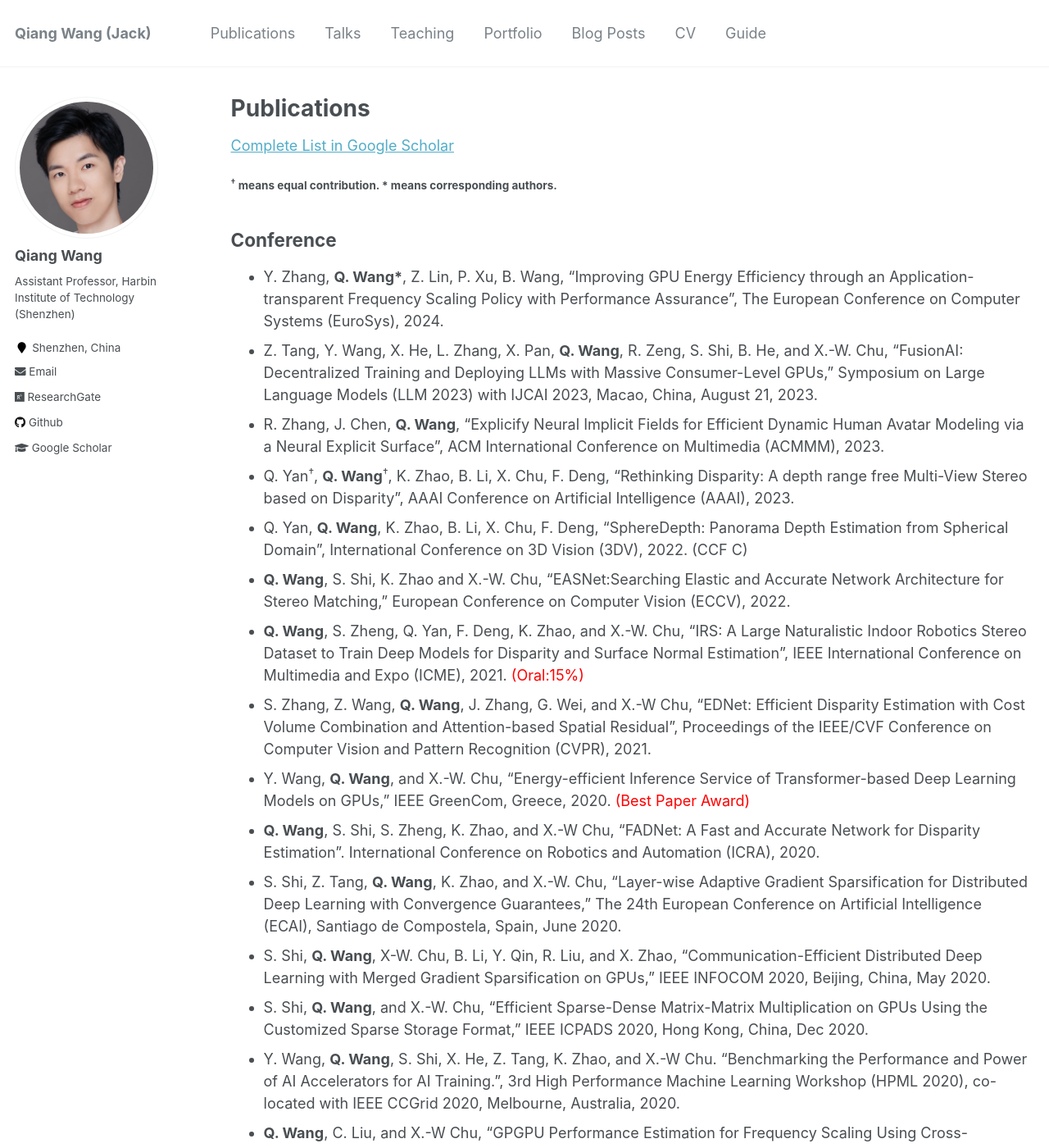
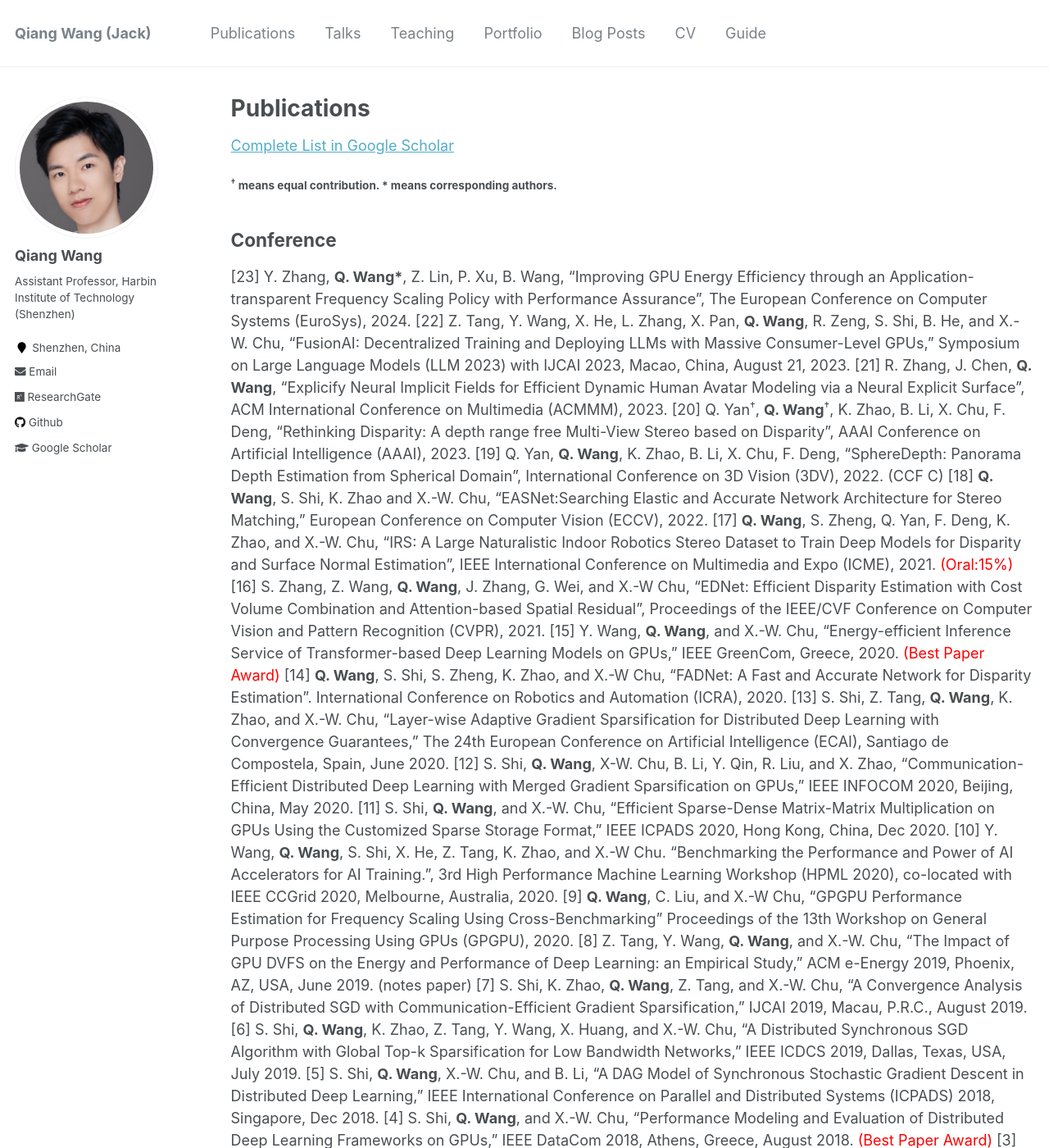
Before and after one commit to blackjack2015/blackjack2015.github.io, a Jekyll site: the page built from _pages/publications.md, in a window 1280 px wide and 1400 px high. Shown: the whole window at 82% size. Built offline with Jekyll 4.4.1, drawn with Linux system fonts in a browser that asks for light colours; some of the changed text lies outside the part shown.

Commit message:
Update publications.md

```diff
--- a/_pages/publications.md
+++ b/_pages/publications.md
@@ -20,40 +20,40 @@ author_profile: true
 #### <sup>&dagger;</sup> means equal contribution. \* means corresponding authors.
 
 ## Conference
-+ Y. Zhang, **Q. Wang\***, Z. Lin, P. Xu, B. Wang, "Improving GPU Energy Efficiency through an Application-transparent Frequency Scaling Policy with Performance Assurance", The European Conference on Computer Systems (EuroSys), 2024.
-+ Z. Tang, Y. Wang, X. He, L. Zhang, X. Pan, **Q. Wang**, R. Zeng, S. Shi, B. He, and X.-W. Chu, "FusionAI: Decentralized Training and Deploying LLMs with Massive Consumer-Level GPUs," Symposium on Large Language Models (LLM 2023) with IJCAI 2023, Macao, China, August 21, 2023.
-+ R. Zhang, J. Chen, **Q. Wang**, "Explicify Neural Implicit Fields for Efficient Dynamic Human Avatar Modeling via a Neural Explicit Surface", ACM International Conference on Multimedia (ACMMM), 2023.
-+ Q. Yan<sup>&dagger;</sup>, **Q. Wang**<sup>&dagger;</sup>, K. Zhao, B. Li, X. Chu, F. Deng, "Rethinking Disparity: A depth range free Multi-View Stereo based on Disparity", AAAI Conference on Artificial Intelligence (AAAI), 2023.
-+ Q. Yan, **Q. Wang**, K. Zhao, B. Li, X. Chu, F. Deng, "SphereDepth: Panorama Depth Estimation from Spherical Domain", International Conference on 3D Vision (3DV), 2022. (CCF C)
-+ **Q. Wang**, S. Shi, K. Zhao and X.-W. Chu, "EASNet:Searching Elastic and Accurate Network Architecture for Stereo Matching," European Conference on Computer Vision (ECCV), 2022.
-+ **Q. Wang**, S. Zheng, Q. Yan, F. Deng, K. Zhao, and X.-W. Chu, "IRS: A Large Naturalistic Indoor Robotics Stereo Dataset to Train Deep Models for Disparity and Surface Normal Estimation", IEEE International Conference on Multimedia and Expo (ICME), 2021. <font color='red'>(Oral:15%)</font>
-+ S. Zhang, Z. Wang, **Q. Wang**, J. Zhang, G. Wei, and X.-W Chu, "EDNet: Efficient Disparity Estimation with Cost Volume Combination and Attention-based Spatial Residual", Proceedings of the IEEE/CVF Conference on Computer Vision and Pattern Recognition (CVPR), 2021.
-+ Y. Wang, **Q. Wang**, and X.-W. Chu, "Energy-efficient Inference Service of Transformer-based Deep Learning Models on GPUs," IEEE GreenCom, Greece, 2020. <font color='red'>(Best Paper Award)</font>
-+ **Q. Wang**, S. Shi, S. Zheng, K. Zhao, and X.-W Chu, "FADNet: A Fast and Accurate Network for Disparity Estimation". International Conference on Robotics and Automation (ICRA), 2020.
-+ S. Shi, Z. Tang, **Q. Wang**, K. Zhao, and X.-W. Chu, "Layer-wise Adaptive Gradient Sparsification for Distributed Deep Learning with Convergence Guarantees," The 24th European Conference on Artificial Intelligence (ECAI), Santiago de Compostela, Spain, June 2020.
-+ S. Shi, **Q. Wang**, X-W. Chu, B. Li, Y. Qin, R. Liu, and X. Zhao, "Communication-Efficient Distributed Deep Learning with Merged Gradient Sparsification on GPUs," IEEE INFOCOM 2020, Beijing, China, May 2020.
-+ S. Shi, **Q. Wang**, and X.-W. Chu, "Efficient Sparse-Dense Matrix-Matrix Multiplication on GPUs Using the Customized Sparse Storage Format," IEEE ICPADS 2020, Hong Kong, China, Dec 2020.
-+ Y. Wang, **Q. Wang**, S. Shi, X. He, Z. Tang, K. Zhao, and X.-W Chu. "Benchmarking the Performance and Power of AI Accelerators for AI Training.", 3rd High Performance Machine Learning Workshop (HPML 2020), co-located with IEEE CCGrid 2020, Melbourne, Australia, 2020.
-+ **Q. Wang**, C. Liu, and X.-W Chu, "GPGPU Performance Estimation for Frequency Scaling Using Cross-Benchmarking" Proceedings of the 13th Workshop on General Purpose Processing Using GPUs (GPGPU), 2020.
-+ Z. Tang, Y. Wang, **Q. Wang**, and X.-W. Chu, "The Impact of GPU DVFS on the Energy and Performance of Deep Learning: an Empirical Study," ACM e-Energy 2019, Phoenix, AZ, USA, June 2019. (notes paper)
-+ S. Shi, K. Zhao, **Q. Wang**, Z. Tang, and X.-W. Chu, "A Convergence Analysis of Distributed SGD with Communication-Efficient Gradient Sparsification," IJCAI 2019, Macau, P.R.C., August 2019.
-+ S. Shi, **Q. Wang**, K. Zhao, Z. Tang, Y. Wang, X. Huang, and X.-W. Chu, "A Distributed Synchronous SGD Algorithm with Global Top-k Sparsification for Low Bandwidth Networks," IEEE ICDCS 2019, Dallas, Texas, USA, July 2019.
-+ S. Shi, **Q. Wang**, X.-W. Chu, and B. Li, "A DAG Model of Synchronous Stochastic Gradient Descent in Distributed Deep Learning," IEEE International Conference on Parallel and Distributed Systems (ICPADS) 2018, Singapore, Dec 2018.
-+ S. Shi, **Q. Wang**, and X.-W. Chu, "Performance Modeling and Evaluation of Distributed Deep Learning Frameworks on GPUs," IEEE DataCom 2018, Athens, Greece, August 2018. <font color='red'>(Best Paper Award)</font>
-+ **Q. Wang** and X.-W. Chu, "GPGPU Performance Estimation with Core and Memory Frequency Scaling," IEEE International Conference on Parallel and Distributed Systems (ICPADS) 2018, Singapore, Dec 2018. [A poster of this work has been presented at The International Conference for High Performance Computing, Networking, Storage, and Analysis (SC18), Dallas, USA, Nov 2018.]
-+ **Q. Wang**, P. Xu, Y. Zhang, and X.-W. Chu, "EPPMiner: An Extended Benchmark Suite for Energy, Power and Performance Characterization of Heterogeneous Architecture," ACM e-Energy 2017, Hong Kong, May 2017. <font color='red'>(Best Paper Finalist)</font>
-+ S. Shi, **Q. Wang**, P. Xu, and X.-W. Chu, "Benchmarking State-of-the-Art Deep Learning Software Tools," the 7th International Conference on Cloud Computing and Big Data (CCBD 2016), Macau, China, Nov 2016.
+[23] Y. Zhang, **Q. Wang\***, Z. Lin, P. Xu, B. Wang, "Improving GPU Energy Efficiency through an Application-transparent Frequency Scaling Policy with Performance Assurance", The European Conference on Computer Systems (EuroSys), 2024.
+[22] Z. Tang, Y. Wang, X. He, L. Zhang, X. Pan, **Q. Wang**, R. Zeng, S. Shi, B. He, and X.-W. Chu, "FusionAI: Decentralized Training and Deploying LLMs with Massive Consumer-Level GPUs," Symposium on Large Language Models (LLM 2023) with IJCAI 2023, Macao, China, August 21, 2023.
+[21] R. Zhang, J. Chen, **Q. Wang**, "Explicify Neural Implicit Fields for Efficient Dynamic Human Avatar Modeling via a Neural Explicit Surface", ACM International Conference on Multimedia (ACMMM), 2023.
+[20] Q. Yan<sup>&dagger;</sup>, **Q. Wang**<sup>&dagger;</sup>, K. Zhao, B. Li, X. Chu, F. Deng, "Rethinking Disparity: A depth range free Multi-View Stereo based on Disparity", AAAI Conference on Artificial Intelligence (AAAI), 2023.
+[19] Q. Yan, **Q. Wang**, K. Zhao, B. Li, X. Chu, F. Deng, "SphereDepth: Panorama Depth Estimation from Spherical Domain", International Conference on 3D Vision (3DV), 2022. (CCF C)
+[18] **Q. Wang**, S. Shi, K. Zhao and X.-W. Chu, "EASNet:Searching Elastic and Accurate Network Architecture for Stereo Matching," European Conference on Computer Vision (ECCV), 2022.
+[17] **Q. Wang**, S. Zheng, Q. Yan, F. Deng, K. Zhao, and X.-W. Chu, "IRS: A Large Naturalistic Indoor Robotics Stereo Dataset to Train Deep Models for Disparity and Surface Normal Estimation", IEEE International Conference on Multimedia and Expo (ICME), 2021. <font color='red'>(Oral:15%)</font>
+[16] S. Zhang, Z. Wang, **Q. Wang**, J. Zhang, G. Wei, and X.-W Chu, "EDNet: Efficient Disparity Estimation with Cost Volume Combination and Attention-based Spatial Residual", Proceedings of the IEEE/CVF Conference on Computer Vision and Pattern Recognition (CVPR), 2021.
+[15] Y. Wang, **Q. Wang**, and X.-W. Chu, "Energy-efficient Inference Service of Transformer-based Deep Learning Models on GPUs," IEEE GreenCom, Greece, 2020. <font color='red'>(Best Paper Award)</font>
+[14] **Q. Wang**, S. Shi, S. Zheng, K. Zhao, and X.-W Chu, "FADNet: A Fast and Accurate Network for Disparity Estimation". International Conference on Robotics and Automation (ICRA), 2020.
+[13] S. Shi, Z. Tang, **Q. Wang**, K. Zhao, and X.-W. Chu, "Layer-wise Adaptive Gradient Sparsification for Distributed Deep Learning with Convergence Guarantees," The 24th European Conference on Artificial Intelligence (ECAI), Santiago de Compostela, Spain, June 2020.
+[12] S. Shi, **Q. Wang**, X-W. Chu, B. Li, Y. Qin, R. Liu, and X. Zhao, "Communication-Efficient Distributed Deep Learning with Merged Gradient Sparsification on GPUs," IEEE INFOCOM 2020, Beijing, China, May 2020.
+[11] S. Shi, **Q. Wang**, and X.-W. Chu, "Efficient Sparse-Dense Matrix-Matrix Multiplication on GPUs Using the Customized Sparse Storage Format," IEEE ICPADS 2020, Hong Kong, China, Dec 2020.
+[10] Y. Wang, **Q. Wang**, S. Shi, X. He, Z. Tang, K. Zhao, and X.-W Chu. "Benchmarking the Performance and Power of AI Accelerators for AI Training.", 3rd High Performance Machine Learning Workshop (HPML 2020), co-located with IEEE CCGrid 2020, Melbourne, Australia, 2020.
+[9] **Q. Wang**, C. Liu, and X.-W Chu, "GPGPU Performance Estimation for Frequency Scaling Using Cross-Benchmarking" Proceedings of the 13th Workshop on General Purpose Processing Using GPUs (GPGPU), 2020.
+[8] Z. Tang, Y. Wang, **Q. Wang**, and X.-W. Chu, "The Impact of GPU DVFS on the Energy and Performance of Deep Learning: an Empirical Study," ACM e-Energy 2019, Phoenix, AZ, USA, June 2019. (notes paper)
+[7] S. Shi, K. Zhao, **Q. Wang**, Z. Tang, and X.-W. Chu, "A Convergence Analysis of Distributed SGD with Communication-Efficient Gradient Sparsification," IJCAI 2019, Macau, P.R.C., August 2019.
+[6] S. Shi, **Q. Wang**, K. Zhao, Z. Tang, Y. Wang, X. Huang, and X.-W. Chu, "A Distributed Synchronous SGD Algorithm with Global Top-k Sparsification for Low Bandwidth Networks," IEEE ICDCS 2019, Dallas, Texas, USA, July 2019.
+[5] S. Shi, **Q. Wang**, X.-W. Chu, and B. Li, "A DAG Model of Synchronous Stochastic Gradient Descent in Distributed Deep Learning," IEEE International Conference on Parallel and Distributed Systems (ICPADS) 2018, Singapore, Dec 2018.
+[4] S. Shi, **Q. Wang**, and X.-W. Chu, "Performance Modeling and Evaluation of Distributed Deep Learning Frameworks on GPUs," IEEE DataCom 2018, Athens, Greece, August 2018. <font color='red'>(Best Paper Award)</font>
+[3] **Q. Wang** and X.-W. Chu, "GPGPU Performance Estimation with Core and Memory Frequency Scaling," IEEE International Conference on Parallel and Distributed Systems (ICPADS) 2018, Singapore, Dec 2018. [A poster of this work has been presented at The International Conference for High Performance Computing, Networking, Storage, and Analysis (SC18), Dallas, USA, Nov 2018.]
+[2] **Q. Wang**, P. Xu, Y. Zhang, and X.-W. Chu, "EPPMiner: An Extended Benchmark Suite for Energy, Power and Performance Characterization of Heterogeneous Architecture," ACM e-Energy 2017, Hong Kong, May 2017. <font color='red'>(Best Paper Finalist)</font>
+[1] S. Shi, **Q. Wang**, P. Xu, and X.-W. Chu, "Benchmarking State-of-the-Art Deep Learning Software Tools," the 7th International Conference on Cloud Computing and Big Data (CCBD 2016), Macau, China, Nov 2016.
 
 ## Journal
-+ **Q. Wang**, X. Mei, X.-W. Chu, H. Liu, Y.-W. Leung, and Z. Li, “Energy-aware Non-preemptive Task Scheduling with Deadline Constraint in DVFS-enabled Heterogeneous Clusters,” IEEE Transactions on Parallel and Distributed Systems (TPDS), 2022.
-+ W. Xing, J. Chen, Z. Yang, **Q. Wang**, Y. Guo, "Scale-Consistent Fusion: From Heterogeneous Local Sampling to Global Immersive Rendering", IEEE Transactions on Image Processing (TIP), 2022.
-+ Y. Wang, **Q. Wang** and X.-W. Chu, "Energy-efficient Online Scheduling of Transformer Inference Services on GPU Servers," IEEE Transactions on Green Communications and Networking (TGCN), 2022.
-+ **Q. Wang** and X.-W, Chu, "GPGPU Performance Estimation with Core and Memory Frequency Scaling," IEEE Transactions on Parallel and Distributed Systems, Vol. 31, No. 12, pages 2865-2881, Dec 2020.
-+ C. Liu<sup>&dagger;</sup>, **Q. Wang**<sup>&dagger;</sup> and X.-W, Chu, "ESetStore: an Erasure-coded Storage System with Fast Data Recovery," IEEE Transactions on Parallel and Distributed Systems (TPDS). 2020.
-+ C. Liu, **Q. Wang**, X.-W. Chu, and Y.-W. Leung, "G-CRS: GPU Accelerated Cauchy Reed-Solomon Coding," IEEE Transactions on Parallel and Distributed Systems (TPDS), Vol. 29, No. 7, pages 1482-1498, July 2018.
-+ **Q. Wang** and X.-W. Chu, "GPGPU Power Estimation with Core and Memory Frequency Scaling," ACM SIGMETRICS Performance Evaluation Review, October 2017.
-+ X. Mei, **Q. Wang**, and X.-W. Chu, "A Survey and Measurement Study of GPU DVFS on Energy Conservation," Digital Communications and Networks, 2017.
+[8] **Q. Wang**, X. Mei, X.-W. Chu, H. Liu, Y.-W. Leung, and Z. Li, “Energy-aware Non-preemptive Task Scheduling with Deadline Constraint in DVFS-enabled Heterogeneous Clusters,” IEEE Transactions on Parallel and Distributed Systems (TPDS), 2022.
+[7] W. Xing, J. Chen, Z. Yang, **Q. Wang**, Y. Guo, "Scale-Consistent Fusion: From Heterogeneous Local Sampling to Global Immersive Rendering", IEEE Transactions on Image Processing (TIP), 2022.
+[6] Y. Wang, **Q. Wang** and X.-W. Chu, "Energy-efficient Online Scheduling of Transformer Inference Services on GPU Servers," IEEE Transactions on Green Communications and Networking (TGCN), 2022.
+[5] **Q. Wang** and X.-W, Chu, "GPGPU Performance Estimation with Core and Memory Frequency Scaling," IEEE Transactions on Parallel and Distributed Systems, Vol. 31, No. 12, pages 2865-2881, Dec 2020.
+[4] C. Liu<sup>&dagger;</sup>, **Q. Wang**<sup>&dagger;</sup> and X.-W, Chu, "ESetStore: an Erasure-coded Storage System with Fast Data Recovery," IEEE Transactions on Parallel and Distributed Systems (TPDS). 2020.
+[3] C. Liu, **Q. Wang**, X.-W. Chu, and Y.-W. Leung, "G-CRS: GPU Accelerated Cauchy Reed-Solomon Coding," IEEE Transactions on Parallel and Distributed Systems (TPDS), Vol. 29, No. 7, pages 1482-1498, July 2018.
+[2] **Q. Wang** and X.-W. Chu, "GPGPU Power Estimation with Core and Memory Frequency Scaling," ACM SIGMETRICS Performance Evaluation Review, October 2017.
+[1] X. Mei, **Q. Wang**, and X.-W. Chu, "A Survey and Measurement Study of GPU DVFS on Energy Conservation," Digital Communications and Networks, 2017.
 
 ## Preprint
-+ **Q. Wang**, S. Shi, S. Zheng, K. Zhao, X-W. Chu, "FADNet++: Real-Time and Accurate Disparity Estimation with Configurable Networks", arXiv preprint arXiv:2110.02582.
-+ **Q. Wang**, S. Shi, C. Wang, X-W. Chu, "Communication Contention Aware Scheduling of Multiple Deep Learning Training Jobs", arXiv preprint arXiv:2002.10105.
+[2] **Q. Wang**, S. Shi, S. Zheng, K. Zhao, X-W. Chu, "FADNet++: Real-Time and Accurate Disparity Estimation with Configurable Networks", arXiv preprint arXiv:2110.02582.
+[1] **Q. Wang**, S. Shi, C. Wang, X-W. Chu, "Communication Contention Aware Scheduling of Multiple Deep Learning Training Jobs", arXiv preprint arXiv:2002.10105.
```
